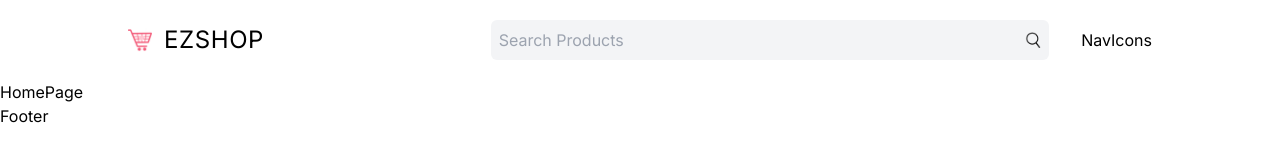
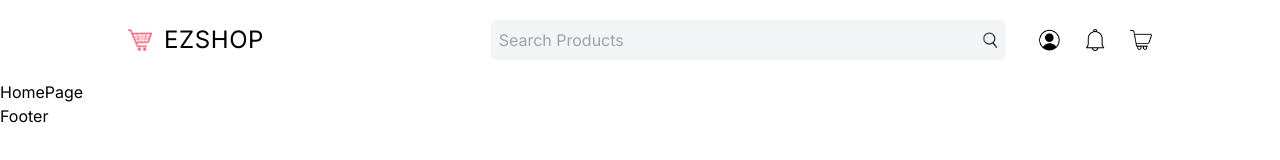
Before and after one commit to Chirag-04/ecomm, a Next.js app: page / in a window 1280 px wide. Shown: the top 160 px of the page. Built offline with nearby package versions, Linux system fonts and the light colour scheme.

Commit message:
updated navicon.tsx

```diff
--- a/src/components/NavIcons.tsx
+++ b/src/components/NavIcons.tsx
@@ -1,7 +1,41 @@
 "use client"
+
+import Image from "next/image"
+import Link from "next/link";
+import { useRouter } from "next/navigation";
+import { useState } from "react"
+
 const NavIcons = () => {
+const [isProfileOpen , setIsProfileOpen] = useState(false);
+const [isCartOpen , setIsCartOpen] = useState(false);
+
+  const router = useRouter();
+
+const isLoggedIn = false;
+const handleProfile = ()=>{
+  if(!isLoggedIn){
+    router.push("/login");
+  }
+  setIsProfileOpen( (prev) => !prev );
+}
+
   return (
-    <div>NavIcons</div>
+    <div>
+      <div className='flex items-center gap-4 xl:gap-6 relative'>
+        <Image src='/profile.png' alt="" width={22} height={22} className='cursor-pointer'
+        onClick={handleProfile}/>
+        {isProfileOpen && (
+          <div className='absolute p-4 rounded-md top-12 left-0 text-sm'>
+             <Link href="/" >Profile</Link>
+             <div className='mt-2 cursor-pointer'>Logout</div>
+          </div>
+        )}
+
+        <Image src='/notification.png' alt="" width={22} height={22} className='cursor-pointer'/>
+
+        <Image src='/cart.png' alt="" width={22} height={22} className='cursor-pointer'/>
+      </div>
+    </div>
   )
 }
 
```
